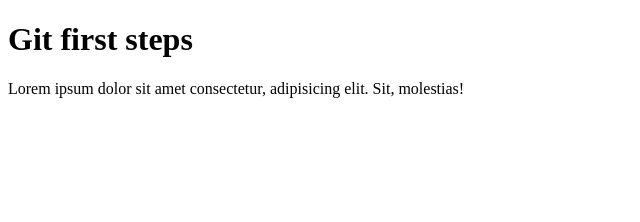
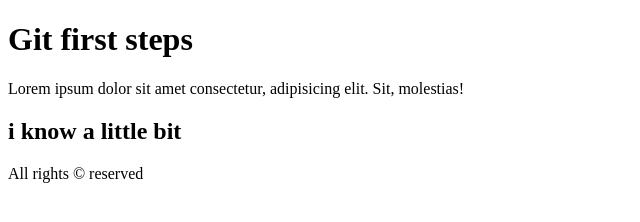
Before and after one commit to Baazaoui12/responsivecv, a plain HTML site: page index.html in a window 1280 px wide. Shown: the whole page, without its empty margins (0-640 px from the left). Drawn offline with Linux system fonts and the light colour scheme.

Commit message:
add new div

```diff
--- a/index.html
+++ b/index.html
@@ -10,5 +10,11 @@
     <p>
       Lorem ipsum dolor sit amet consectetur, adipisicing elit. Sit, molestias!
     </p>
+    <div>
+      <h2>i know a little bit</h2>
+    </div>
+    <footer>
+      <p>All rights &copy; reserved</p>
+    </footer>
   </body>
 </html>
```
